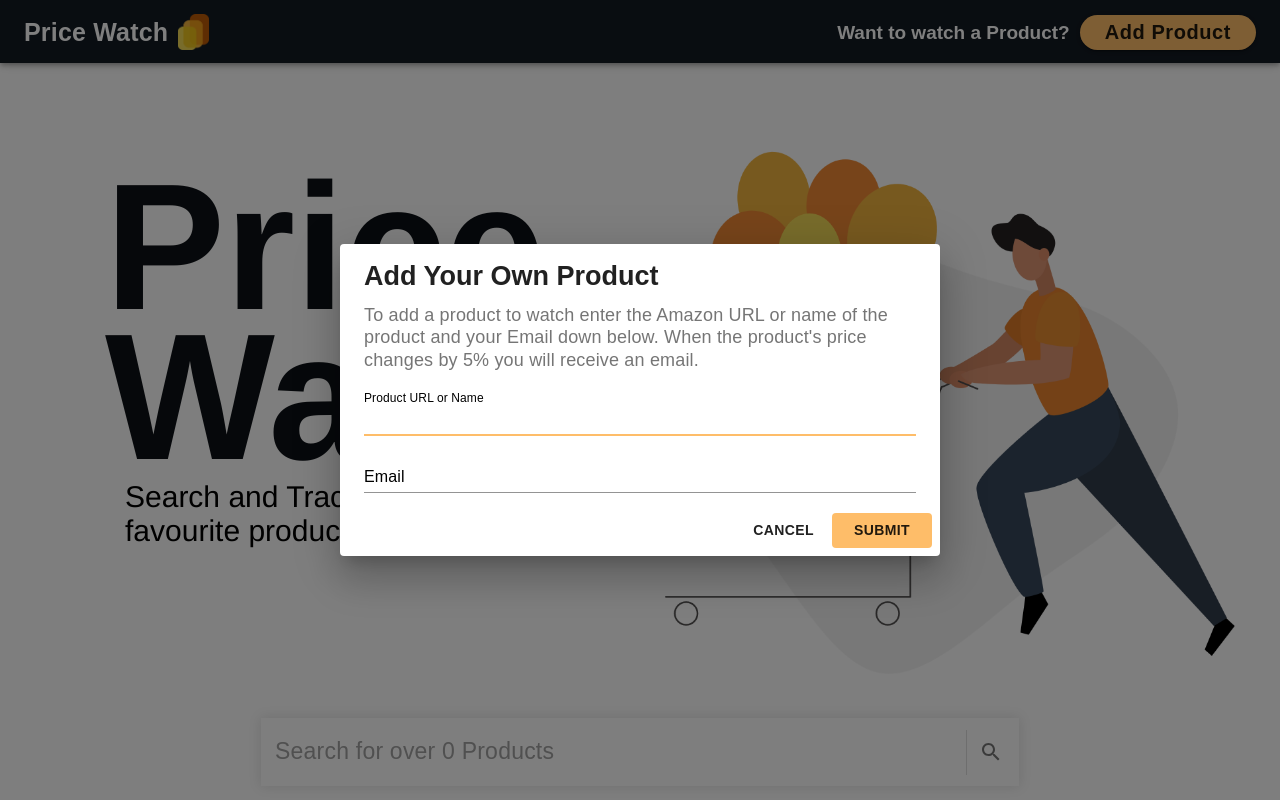
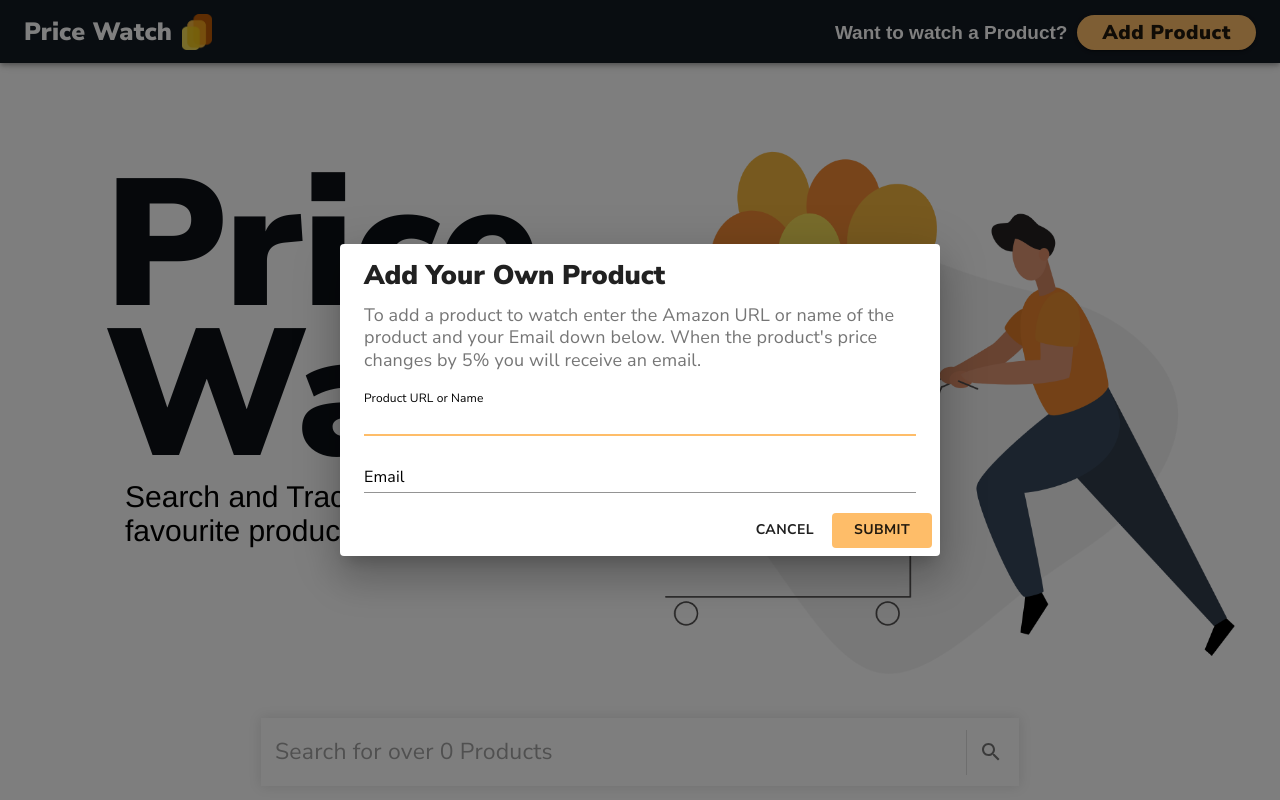
Before and after one commit to AntonKanug/Price-Watch, a React (Create React App) app: page / in a window 1280 px wide. Both pictures are taken after a click on the button "Add Product". Shown: the top 800 px of the page. Built offline with nearby package versions, Linux system fonts and the light colour scheme; no server answers.

Commit message:
google fonts for windows

```diff
--- a/public/index.html
+++ b/public/index.html
@@ -10,6 +10,8 @@
       content="Search and track prices of your favourite items from amazon.ca. Made by Anton Kanugalawattage"
     />
     <link rel="apple-touch-icon" href="/assets/logoRounded.png" />
+    <link href="https://fonts.googleapis.com/css?family=Nunito+Sans:400,600,700,900&display=swap" rel="stylesheet">
+
     <!--
       manifest.json provides metadata used when your web app is installed on a
       user's mobile device or desktop. See https://developers.google.com/web/fundamentals/web-app-manifest/
--- a/src/Components/AddProduct.js
+++ b/src/Components/AddProduct.js
@@ -101,9 +101,9 @@ class AddProduct extends Component {
           return (
             <div >
             <Dialog open={this.state.show} aria-labelledby="form-dialog-title">
-                <DialogTitle disableTypography='true'id="form-dialog-title" style={{fontFamily:'Avenir, sans-serif', fontWeight:900, fontSize:'27px', lineHeight:1.2, paddingBottom:'3px'}}>Add Your Own Product</DialogTitle>
+                <DialogTitle disableTypography='true'id="form-dialog-title" style={{fontFamily:'Avenir, Nunito Sans, sans-serif', fontWeight:900, fontSize:'27px', lineHeight:1.2, paddingBottom:'3px'}}>Add Your Own Product</DialogTitle>
                 <DialogContent>
-                    <DialogContentText disableTypography='true' style={{fontFamily:'Avenir, sans-serif', fontWeight:500, fontSize:'18px', lineHeight:1.25}}>
+                    <DialogContentText disableTypography='true' style={{fontFamily:'Avenir, Nunito Sans, sans-serif', fontWeight:500, fontSize:'18px', lineHeight:1.25}}>
                         To add a product to watch enter the Amazon URL or name of the product and your Email down below. When the product's price changes by 5% you will receive an email.
                     </DialogContentText>
                     <StyledTextField
@@ -116,8 +116,8 @@ class AddProduct extends Component {
                         type="product"
                         autoComplete="off"
                         fullWidth
-                        InputLabelProps={{ style: {color: 'black', fontFamily:'Avenir, sans-serif', fontWeight:500, borderColor: 'red'} }}
-                        InputProps={{ style: {fontFamily:'Avenir, sans-serif', fontWeight:700} }}
+                        InputLabelProps={{ style: {color: 'black', fontFamily:'Avenir, Nunito Sans, sans-serif', fontWeight:500, borderColor: 'red'} }}
+                        InputProps={{ style: {fontFamily:'Avenir, Nunito Sans, sans-serif', fontWeight:700} }}
                         onChange = {(event) => this.setState({product:event.target.value})}
                     />
                     <StyledTextField
@@ -129,35 +129,35 @@ class AddProduct extends Component {
                         type="email"
                         autoComplete="on"
                         fullWidth
-                        InputLabelProps={{ style: {color: 'black', fontFamily:'Avenir, sans-serif', fontWeight:500} }}
-                        InputProps={{ style: {fontFamily:'Avenir, sans-serif', fontWeight:700} }}
+                        InputLabelProps={{ style: {color: 'black', fontFamily:'Avenir, Nunito Sans, sans-serif', fontWeight:500} }}
+                        InputProps={{ style: {fontFamily:'Avenir, Nunito Sans, sans-serif', fontWeight:700} }}
                         onChange = {(event) => this.setState({email:event.target.value})}
                     />
                 </DialogContent>
                 <DialogActions>
                     <Button
-                        style={{fontFamily:'avenir, sans-serif', fontWeight:'700', padding:'5px 10px 5px 10px'}}
+                        style={{fontFamily:'avenir, Nunito Sans, sans-serif', fontWeight:'700', padding:'5px 10px 5px 10px'}}
                         onClick = {() => this.setState({show:!this.state.show})}>
                         Cancel
                     </Button>
                     <Button
-                        style={{fontFamily:'avenir, sans-serif', fontWeight:'700',backgroundColor:'#FEBD69', padding:'5px 20px 5px 20px', width:'100px'}}
+                        style={{fontFamily:'avenir, Nunito Sans, sans-serif', fontWeight:'700',backgroundColor:'#FEBD69', padding:'5px 20px 5px 20px', width:'100px'}}
                         onClick={this.submit.bind(this)}>
                         Submit
                     </Button>
                 </DialogActions>
             </Dialog>
-            <Button variant='contained' style={{marginTop:"0px", borderRadius:'100px', background:'#FEBD69', fontFamily:'Avenir, sans-serif', fontWeight:'900', textTransform:'none', fontSize:'20px', padding:'0px 25px 0px 25px', transition: '0.2s'}}
+            <Button variant='contained' style={{marginTop:"0px", borderRadius:'100px', background:'#FEBD69', fontFamily:'Avenir, Nunito Sans, sans-serif', fontWeight:'900', textTransform:'none', fontSize:'20px', padding:'0px 25px 0px 25px', transition: '0.2s'}}
             onClick={() => this.setState({show:true, added: false, error: false, emailValid: true})}>Add Product</Button>
             <Snackbar
-                style={{fontFamily:'Avenir, sans-serif', fontWeight:'900'}}
+                style={{fontFamily:'Avenir, Nunito Sans, sans-serif', fontWeight:'900'}}
                 anchorOrigin={{vertical: 'bottom', horizontal: 'right'}}
                 variant="error"
                 autoHideDuration={6000}
                 open={this.state.progress}
                 >
                 {/* <CheckCircleIcon/> */}
-                <SnackbarContent style={{backgroundColor:'white',fontFamily:'Avenir, sans-serif', fontWeight:'900', fontSize: 16}}
+                <SnackbarContent style={{backgroundColor:'white',fontFamily:'Avenir, Nunito Sans, sans-serif', fontWeight:'900', fontSize: 16}}
                 message={<div ><h4 style={{display:'inline', color:'black'}}>Request Sent, Please Wait</h4><StyledBar variant="query"/></div>}
                 action={ <IconButton
                     key="close"
@@ -169,13 +169,13 @@ class AddProduct extends Component {
             </Snackbar>
 
             <Snackbar
-                style={{fontFamily:'Avenir, sans-serif', fontWeight:'900'}}
+                style={{fontFamily:'Avenir, Nunito Sans, sans-serif', fontWeight:'900'}}
                 anchorOrigin={{vertical: 'bottom', horizontal: 'right'}}
                 variant="error"
                 autoHideDuration={6000}
                 open={this.state.snackSuccess}
                 >
-                <SnackbarContent style={{backgroundColor:'rgb(80, 209, 0)',fontFamily:'Avenir, sans-serif', fontWeight:'900', fontSize: 16}}
+                <SnackbarContent style={{backgroundColor:'rgb(80, 209, 0)',fontFamily:'Avenir, Nunito Sans, sans-serif', fontWeight:'900', fontSize: 16}}
                 message="Success, Product was added"
                 action={ <IconButton
                     key="close"
@@ -192,7 +192,7 @@ class AddProduct extends Component {
                 autoHideDuration={6000}
                 open={this.state.snackError}
                 >
-                <SnackbarContent style={{backgroundColor:'red',fontFamily:'Avenir, sans-serif', fontWeight:'900', fontSize: 16}}
+                <SnackbarContent style={{backgroundColor:'red',fontFamily:'Avenir, Nunito Sans, sans-serif', fontWeight:'900', fontSize: 16}}
                 message={"Error, Product was not added"}
                 action={ <IconButton
                     key="close"
--- a/src/Components/App.css
+++ b/src/Components/App.css
@@ -1,3 +1,4 @@
+@import url('https://fonts.googleapis.com/css?family=Nunito+Sans:400,600,700,900&display=swap');
 
 .center {
   display: block;
@@ -5,9 +6,10 @@
   margin-right: auto;
   width: 50%;
 }
+
 .mainTitle{
   font-size:180px;
-  font-family:'Avenir', 'Helvetica Neue', sans-serif;
+  font-family: 'Avenir','Nunito Sans', 'Helvetica Neue', sans-serif;
   font-weight:900;
   height: 200px;
   color: rgb(13, 17, 22);
@@ -82,7 +84,7 @@
 
 .resultCardTitle{
   color: black;
-  font-family: avenir, sans-serif;
+  font-family: avenir,'Nunito Sans', sans-serif;
   font-size: 20px;
   font-weight: 900;
   margin: 5px;
@@ -90,7 +92,7 @@
 
 .resultCardPrice{
   color: black;
-  font-family: avenir, sans-serif;
+  font-family: avenir,'Nunito Sans', sans-serif;
   font-size: 28px;
   font-weight: 900;
   margin: 5px;
@@ -99,7 +101,7 @@
 
 .resultGraphTitle{
   color: black;
-  font-family: avenir, sans-serif;
+  font-family: avenir,'Nunito Sans', sans-serif;
   font-size: 17px;
   font-weight: 500;
   margin: 5px;
@@ -108,7 +110,7 @@
 
 .resultGraphPrice{
   color: black;
-  font-family: avenir, sans-serif;
+  font-family: avenir,'Nunito Sans', sans-serif;
   font-size: 28.5px;
   font-weight: 900;
   margin: 5px;
@@ -132,7 +134,7 @@
 }
 
 .viewProduct{
-  font-family: 'avenir', sans-serif;
+  font-family: 'avenir', 'Nunito Sans', sans-serif;
   font-weight: 700;
   background-color:'#FEBD69';
 }
--- a/src/Components/Navbar.js
+++ b/src/Components/Navbar.js
@@ -9,7 +9,7 @@ class Navbar extends Component {
       return (
         <AppBar position="fixed" style={{ background: "#131A22", maxHeight:"63px",}}>
           <Toolbar>
-            <Typography variant="h6" style={{ fontSize:'25px',  fontFamily:'Avenir, sans-serif', fontWeight:'900'}}>Price Watch</Typography>
+            <Typography variant="h6" style={{ fontSize:'25px',  fontFamily:'Avenir, Nunito Sans, sans-serif', fontWeight:'900'}}>Price Watch</Typography>
             <img src={'/assets/logo.png'}  alt='' style={{marginLeft:'10px',height:'36px',}}></img>
             <div style={{ flexGrow:'1'}}></div>
             <p style={{ fontFamily:'Avenir, sans-serif', fontWeight:'900', fontSize:'19px', marginTop:'20px', marginRight:'10px'}} className='text-Navbar'>Want to watch a Product?</p>
--- a/src/Components/ResultCard.js
+++ b/src/Components/ResultCard.js
@@ -46,8 +46,8 @@ class ResultCard extends Component {
                             <br></br>
                             <div style={{ bottom: '0', position: 'relative'}}>
                                 <div style={{marginBottom: '10px'}}>
-                                    <Button variant="contained" href={this.props.product.URL} target="_blank" style={{fontFamily: 'avenir, sans-serif', fontWeight: '700',backgroundColor: '#FEBD69'}} endIcon={<CallMadeIcon/>}>View Product</Button>
-                                    <Button style={{float: 'right', fontFamily: 'avenir, sans-serif', fontWeight: '700'}}
+                                    <Button variant="contained" href={this.props.product.URL} target="_blank" style={{fontFamily: 'avenir, Nunito Sans, sans-serif', fontWeight: '700',backgroundColor: '#FEBD69'}} endIcon={<CallMadeIcon/>}>View Product</Button>
+                                    <Button style={{float: 'right', fontFamily: 'avenir, Nunito Sans, sans-serif', fontWeight: '700'}}
                                             onClick={ ()=>{ this.setState({showGraph:!this.state.showGraph}) }}
                                             startIcon={this.state.showGraph?
                                                 <CloseIcon style={{color: "#ff410c", fontSize: 27, fontWeight: 900}}/>:
--- a/src/Components/Results.js
+++ b/src/Components/Results.js
@@ -14,7 +14,7 @@ class Results extends Component {
                 )):
                 <div style={{width:'100%', marginTop:'40px', marginBottom:'40px', justifyContent:'center', justifyItems: 'center'}}>
                     <img src={'assets/notFoundImg.png'} style={{maxWidth:'450px',textAlign:'center'}} alt="" className="center"/>
-                    <h2 style={{textAlign:'center',fontFamily:'avenir, sans-serif',fontWeight:'900', marginTop:'10px', fontSize:'35px'}}>No Products Found</h2>
+                    <h2 style={{textAlign:'center',fontFamily:'avenir, Nunito Sans, sans-serif',fontWeight:'900', marginTop:'10px', fontSize:'35px'}}>No Products Found</h2>
                 </div>}
             </div>
          );
--- a/src/Components/Search.js
+++ b/src/Components/Search.js
@@ -58,7 +58,7 @@ class Search extends Component {
           <div data-aos="fade-up" data-aos-offset="150">
             <div className="searchBar">
               <InputBase
-                style={{paddingLeft: 10, flex: '1', fontFamily: 'avenir, sans-serif', fontSize: '23px'}}
+                style={{paddingLeft: 10, flex: '1', fontFamily: 'avenir, Nunito Sans, sans-serif', fontSize: '23px'}}
                 placeholder={placeholder}
                 inputProps={{ 'aria-label': 'search google maps' }}
                 onChange={(event)=>this.setState({textField:event.target.value})}
```
